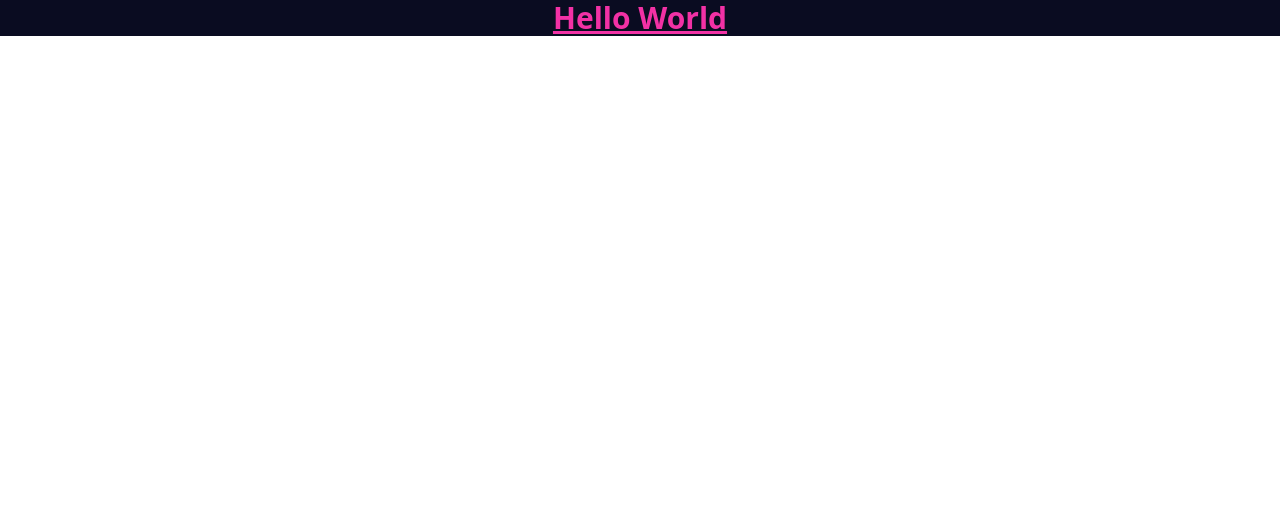
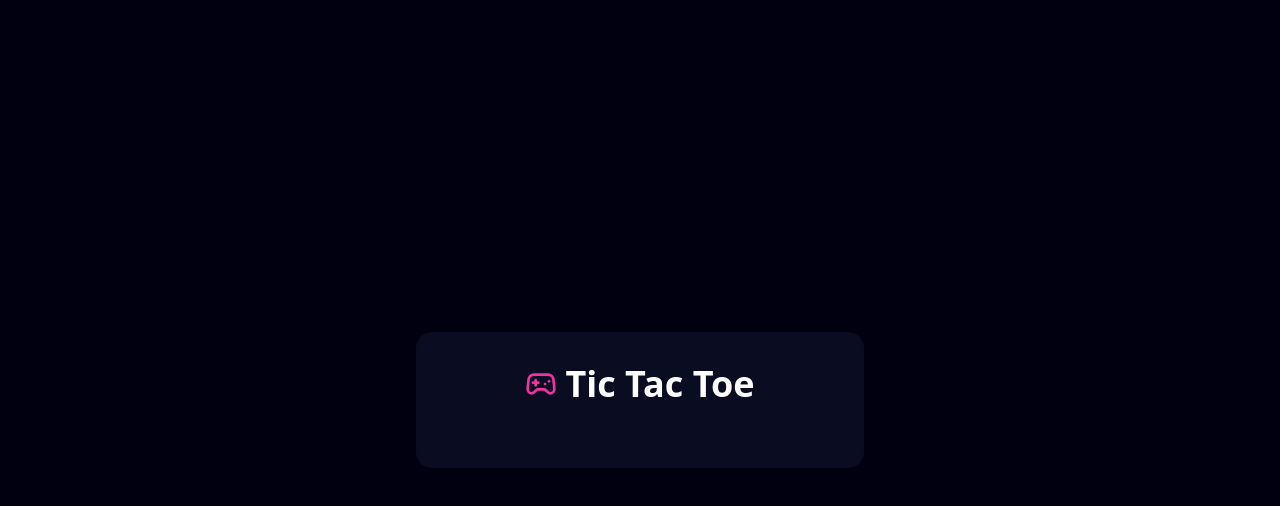
Before and after one commit to RenanArantes/tic-tac-toe, a React (Vite) app in the folder tic-tac-toe/: page / in a window 1280 px wide. Shown: the top 506 px of the page. Built offline with nearby package versions, Linux system fonts and the light colour scheme.

Commit message:
lesson: layout initializing

```diff
--- a/tic-tac-toe/package.json
+++ b/tic-tac-toe/package.json
@@ -10,6 +10,7 @@
     "preview": "vite preview"
   },
   "dependencies": {
+    "lucide-react": "^0.536.0",
     "react": "^18.3.1",
     "react-dom": "^18.3.1"
   },
--- a/tic-tac-toe/src/App.tsx
+++ b/tic-tac-toe/src/App.tsx
@@ -1,8 +1,15 @@
+import { Gamepad2 } from "lucide-react";
+
 function App() {
   return (
-    <h1 className="text-pink bg-blue-100 text-center text-3xl font-bold underline">
-      Hello World
-    </h1>
+    <main className="flex min-h-screen flex-col items-center justify-center bg-blue-200">
+      <div className="w-full max-w-md rounded-2xl bg-blue-100 p-8">
+        <div className="mb-8 flex items-center justify-center gap-2">
+          <Gamepad2 className="text-pink h-8 w-8" />
+          <h1 className="text-4xl font-bold text-white"> Tic Tac Toe </h1>
+        </div>
+      </div>
+    </main>
   );
 }
 
```
Also changed, not shown: 1 other file (tests, documents, lock files or other folders).
